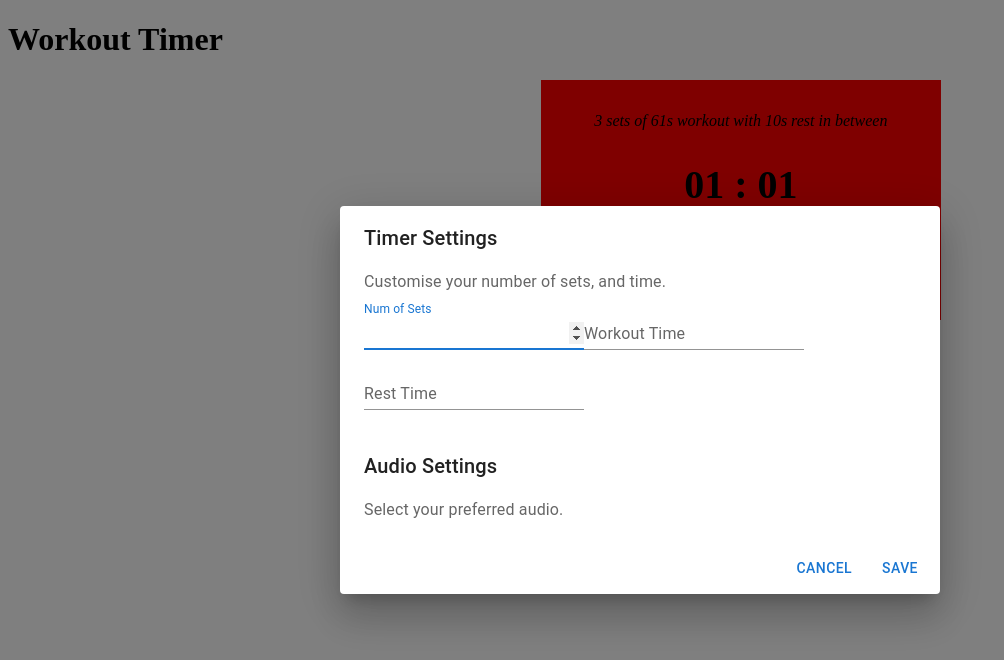
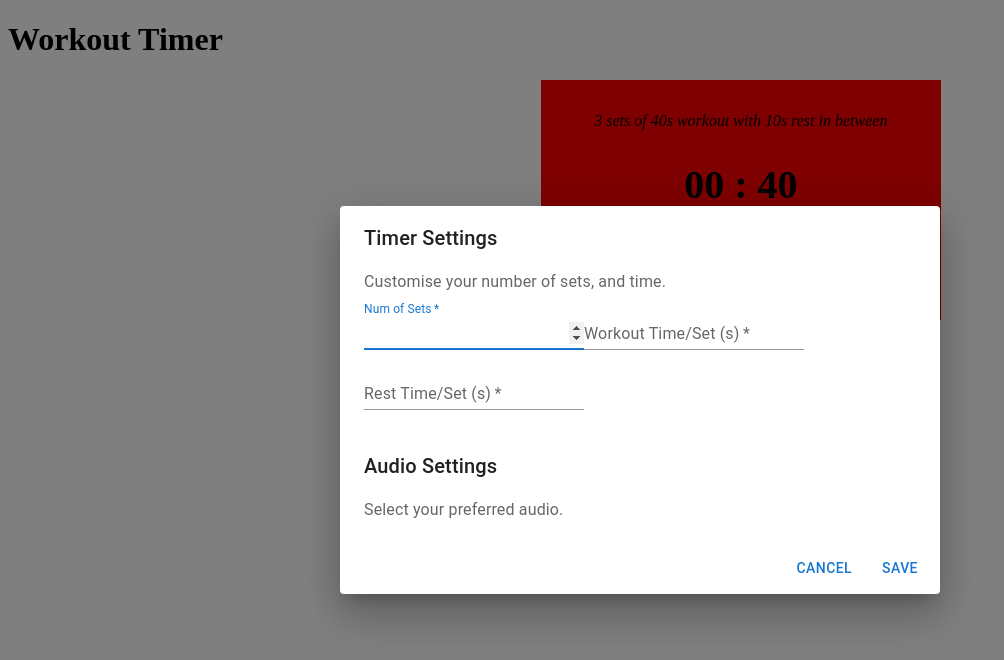
Before and after one commit to cathqine/workout-timer, a React (Create React App) app: page / in a window 1280 px wide. Both pictures are taken after a click on the picture 881 px from the left and 280 px from the top of the page. Shown: the top 660 px of the page, without its empty margins (0-1004 px from the left). Built offline with nearby package versions, Linux system fonts and the light colour scheme; no server answers; grey boxes are pictures that could not be loaded.

Commit message:
fixed reset button w ongoing countdown; started working on the settings module

```diff
--- a/src/App.jsx
+++ b/src/App.jsx
@@ -15,7 +15,7 @@ import bleep from './bleeps.wav';
 import { useForm } from "react-hook-form";
 
 /**
- * Time Helper Functions
+ * Time Helper Functions --- move to another file !!!!!!!!
  */
 const secondsToMinutes = (sec) => {
   const mins = Math.floor(sec / 60);
@@ -38,16 +38,16 @@ const padding = (num) => {
 }
 
 /**
- * Workout Timer
+ * Workout Timer !
  */
 function App() {
   // user customed - nums in terms of total num / total seconds
   const [numSets, setNumSets] = useState(3);
-  const [work, setWork] = useState(61);
+  const [work, setWork] = useState(40);
   const [rest, setRest] = useState(10);
 
-  const workObj = secondsToMinutes(work); // useEffect
-  const restObj = secondsToMinutes(rest); // useEffect
+  const [workObj, setWorkObj] = useState(secondsToMinutes(work)); // useEffect
+  const [restObj, setRestObj] = useState(secondsToMinutes(rest)); // useEffect
 
   // Start/Stop Timer Button
   const [disabled, setDisabled] = useState(false);
@@ -56,7 +56,6 @@ function App() {
   const [timerReset, setTimerReset] = useState(false);
 
   // based on user's choice - settings
-  const [totalTime, setTotalTime] = useState(work); // num in terms of total seconds
   const [minutes, setMinutes] = useState(workObj.mins); // default
   const [seconds, setSeconds] = useState(workObj.secs); // default
 
@@ -67,7 +66,7 @@ function App() {
   const [open, setOpen] = useState(false);
   const [playSound, { stop }] = useSound(bleep);
 
-  let timeoutID = 0;
+  let [timeoutID, setTimeoutID] = useState(0);
 
   /*
    * Timer Countdowns
@@ -101,11 +100,10 @@ function App() {
    * Resetting Countdown of Timer
    */
   useEffect(() => {
-    if (timerReset) {
-      setTimerStart(false);
-      setTimerReset(false);
-    }
-  }, [timerReset]);
+    setTimerStart(false);
+    stopTimer(); // see if works
+    setTimerReset(false);
+  }, [timerReset, open]);
 
   const startTimer = () => {
     playSound();
@@ -117,6 +115,7 @@ function App() {
       setTimerStart(true);
       setDisabled(false);
     }, 3500);
+    setTimeoutID(timeoutID);
     return stopTimer; // this is important?
   }
 
@@ -132,7 +131,7 @@ function App() {
         }, 500);
         if (!workingOut) {
           setWorkingOut(true); // moving on to working out time.
-        } else if (workingOut) {
+        } else {
           setWorkingOut(false); // moving on to break time.
         }
       }
@@ -147,11 +146,22 @@ function App() {
     setTimerStart(false);
   }
 
+  // goes to next workout/rest timer.
   const nextTimer = () => {
-    setTimerStart(false);
-    setTimerReset(true); // resets to latest workout/rest time.
-    setMinutes(restObj.mins);
-    setSeconds(restObj.secs);
+    setTimerStart(false); // why?? ... oh setting a new timer i suppose?
+
+    if (workingOut) {
+      setWorkingOut(false);
+      // setting display
+      setMinutes(restObj.mins);
+      setSeconds(restObj.secs);
+    } else {
+      setWorkingOut(true);
+      // setting display
+      setMinutes(workObj.mins);
+      setSeconds(workObj.secs);
+    }
+
     // would expect the timer to still run.
     setTimerStart(true);
   }
@@ -159,15 +169,16 @@ function App() {
   const resetTimer = () => { // fully reset timer
     stop();
     setDisabled(false);
-
-    // TODO: stop timer.
     stopTimer();
-
     setMinutes(workObj.mins);
     setSeconds(workObj.secs);
     setTimerStart(false);
     setTimerReset(true);
   }
+
+  /**
+   * Settings - Modal
+   */
 
   const openModal = () => {
     setOpen(true);
@@ -188,10 +199,23 @@ function App() {
   // settings form on submit, changes the values based on whatever (these are the starting numbers).
   const onSubmit = () => {
     const data = getValues();
-    console.log(data);
-    setNumSets(data.sets);
-    setWork(data.workout);
-    setRest(data.rest);
+
+    console.log(data); // good.
+
+    setNumSets(Number(data.sets));
+
+    setWork(Number(data.workout));
+    setRest(Number(data.rest));
+
+    setWorkObj(secondsToMinutes(data.workout));
+    setRestObj(secondsToMinutes(data.rest));
+
+    if (Number(data.sets) === numSets && Number(data.workout) === work && Number(data.rest) === rest) { // how to make it so that not need double click for it to work..
+      if (Number(data.sets) > 0 && Number(data.workout) >= 0 && Number(data.rest) >= 0) {
+        handleClose();
+        resetTimer();
+      }
+    }
   }
 
   return (
@@ -202,8 +226,10 @@ function App() {
           <div>
             <i>{numSets} sets of {work}s workout with {rest}s rest in between</i>
           </div>
-          <b style={{ fontSize: "2.5em" }}>{padding(minutes)} : {padding(seconds)}</b>
+          <b style={{ fontSize: "2.5em" }}>{padding(minutes)} : {padding(seconds)}</b> {/* how to make minutes update after settings modal? */}
           <div style={{ height: "20%", display: "flex", flexDirection: "column", justifyContent: "space-between" }}>
+
+            {/* button text - start/stop */}
             <Stack direction="row" style={{ margin: "auto" }}>
               <button disabled={disabled} style={{ alignSelf: "center", width: "5em" }} onClick={timerStart ? stopTimer : startTimer}>
                 {buttonText}
@@ -229,18 +255,29 @@ function App() {
                     </DialogContentText>
                     <TextField
                       autoFocus
+                      required
                       margin="dense"
                       id="sets"
                       label="Num of Sets"
                       type="number"
                       variant="standard"
                       defaultValue={3}
-                      {...register("sets")}
+                      {...register("sets", {
+                        validate: {
+                          positive: v => parseInt(v) > 0,
+                          lessThanTen: v => parseInt(v) < 10,
+                          validateNumber: (_, values) =>
+                            !!(values.number1 + values.number2),
+                          checkUrl: async () => await fetch(),
+                        },
+                        required: true
+                      })}
                     />
                     <TextField
                       margin="dense"
+                      required
                       id="workout"
-                      label="Workout Time"
+                      label="Workout Time/Set (s)"
                       type="number"
                       variant="standard"
                       defaultValue={40}
@@ -248,8 +285,9 @@ function App() {
                     />
                     <TextField
                       margin="dense"
+                      required
                       id="rest"
-                      label="Rest Time"
+                      label="Rest Time/Set (s)"
                       type="number"
                       variant="standard"
                       defaultValue={10}
@@ -265,7 +303,7 @@ function App() {
                   {/* add audio clips for user to change... */}
                   <DialogActions>
                     <Button onClick={handleClose}>Cancel</Button>
-                    <Button type="submit" onClick={() => { onSubmit(); handleClose(); }}>Save</Button>
+                    <Button type="submit" onClick={() => { onSubmit(); }}>Save</Button>
                   </DialogActions>
                 </form>
               </Dialog>
```
